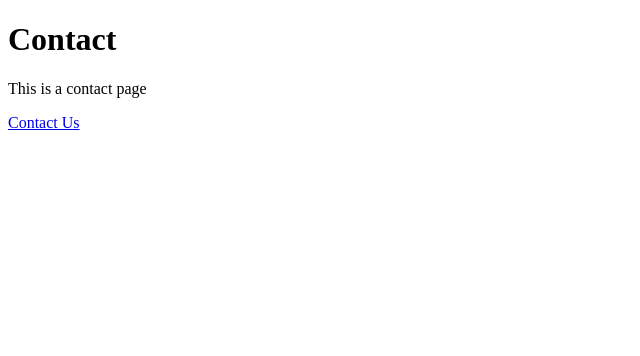
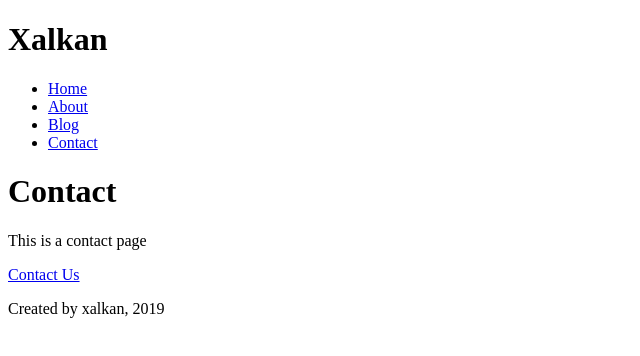
Before and after one commit to xalkan/gatsby-bootcamp, a Gatsby site: page /contact in a window 1280 px wide. Shown: the whole page, without its empty margins (0-640 px from the left). Built offline with nearby package versions, Linux system fonts and the light colour scheme; Gatsby itself is replaced by a stand-in of ours.

Commit message:
added header and footer

```diff
--- /dev/null
+++ b/src/components/footer.js
@@ -0,0 +1,11 @@
+import React from 'react'
+
+const Footer = () => {
+    return (
+        <footer>
+            <p>Created by xalkan, 2019</p>
+        </footer>
+    )
+}
+
+export default Footer
--- /dev/null
+++ b/src/components/header.js
@@ -0,0 +1,28 @@
+import React from 'react'
+import { Link } from 'gatsby'
+
+const Header = () => {
+    return (
+        <header>
+            <h1>Xalkan</h1>
+            <nav>
+                <ul>
+                    <li>
+                        <Link to="/">Home</Link>
+                    </li>
+                    <li>
+                        <Link to="/about">About</Link>
+                    </li>
+                    <li>
+                        <Link to="/blog">Blog</Link>
+                    </li>
+                    <li>
+                        <Link to="/contact">Contact</Link>
+                    </li>
+                </ul>
+            </nav>
+        </header>
+    )
+}
+
+export default Header
--- a/src/pages/about.js
+++ b/src/pages/about.js
@@ -1,12 +1,17 @@
 import React from 'react'
 import { Link } from 'gatsby'
+
+import Footer from '../components/footer'
+import Header from '../components/header'
 
 const AboutPage = () => {
     return (
         <div>
+            <Header />
             <h1>About</h1>
             <p>This is an about page</p>
             <Link to="/contact">Contact</Link>
+            <Footer />
         </div>
     )
 }
--- a/src/pages/blog.js
+++ b/src/pages/blog.js
@@ -1,10 +1,15 @@
 import React from 'react'
+
+import Footer from '../components/footer'
+import Header from '../components/Header'
 
 const BlogPage = () => {
     return (
         <div>
+            <Header />
             <h1>Blog</h1>
             <p>This is a blog</p>
+            <Footer />
         </div>
     )
 }
--- a/src/pages/contact.js
+++ b/src/pages/contact.js
@@ -1,11 +1,16 @@
 import React from 'react'
+
+import Footer from '../components/footer'
+import Header from '../components/header'
 
 const ContactPage = () => {
     return (
         <div>
+            <Header />
             <h1>Contact</h1>
             <p>This is a contact page</p>
             <a href="https://google.com" target="_blank">Contact Us</a>
+            <Footer />
         </div>
     )
 }
--- a/src/pages/index.js
+++ b/src/pages/index.js
@@ -1,14 +1,20 @@
 import React from 'react'
 import { Link } from 'gatsby'
+
+import Footer from '../components/footer'
+import Header from '../components/header'
 
 const IndexPage = () => {
     return (
         <div>
+            <Header />
             <h1>Starting a new project</h1>
             <p>Thats right, starting a new project</p>
             <Link to="/about">About</Link><br/>
             <Link to="/blog">Blog</Link><br/>
             <Link to="/contact">Contact</Link><br/>
+
+            <Footer />
         </div>
     )
 }
```
Also changed, not shown: 1 other file.
